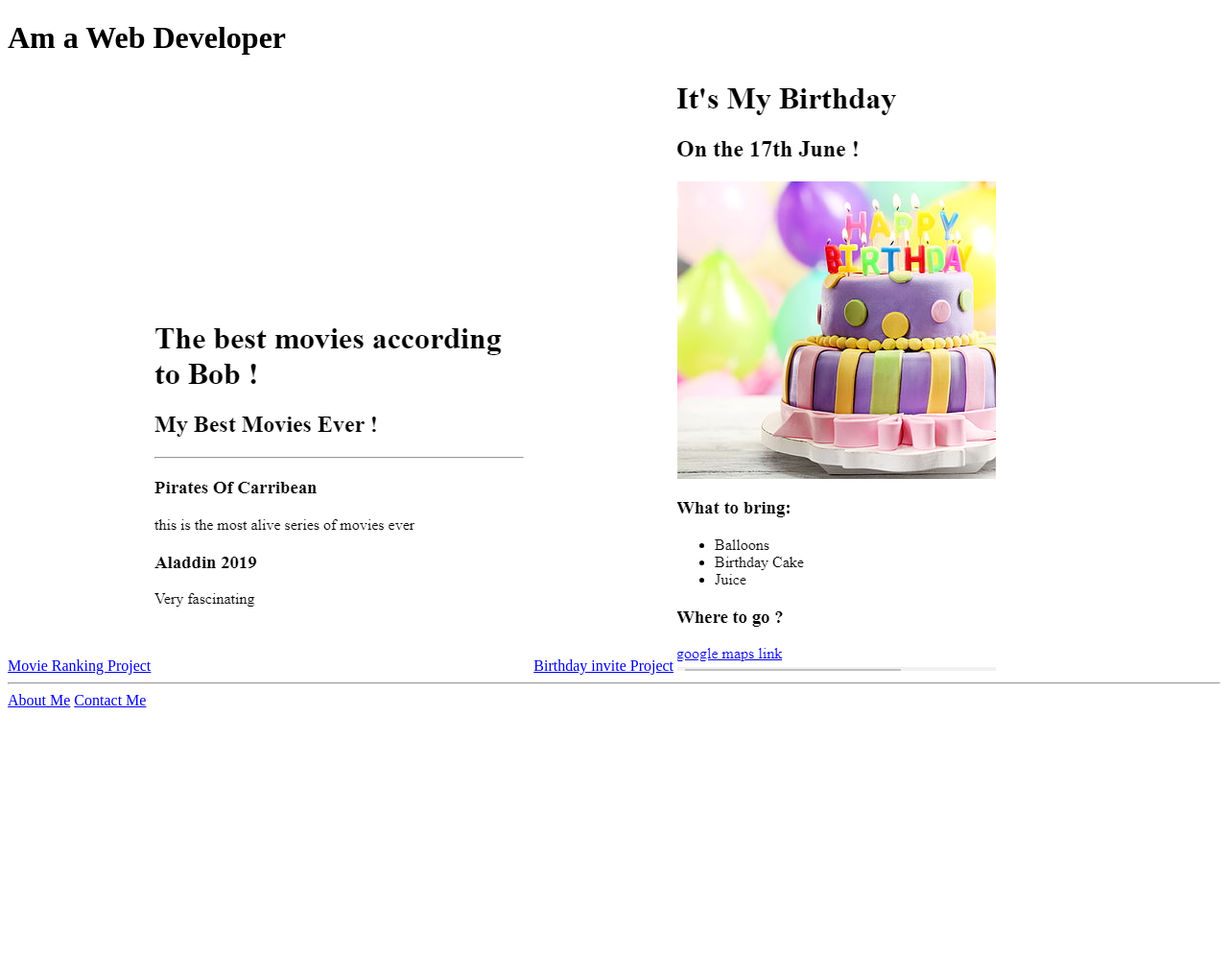
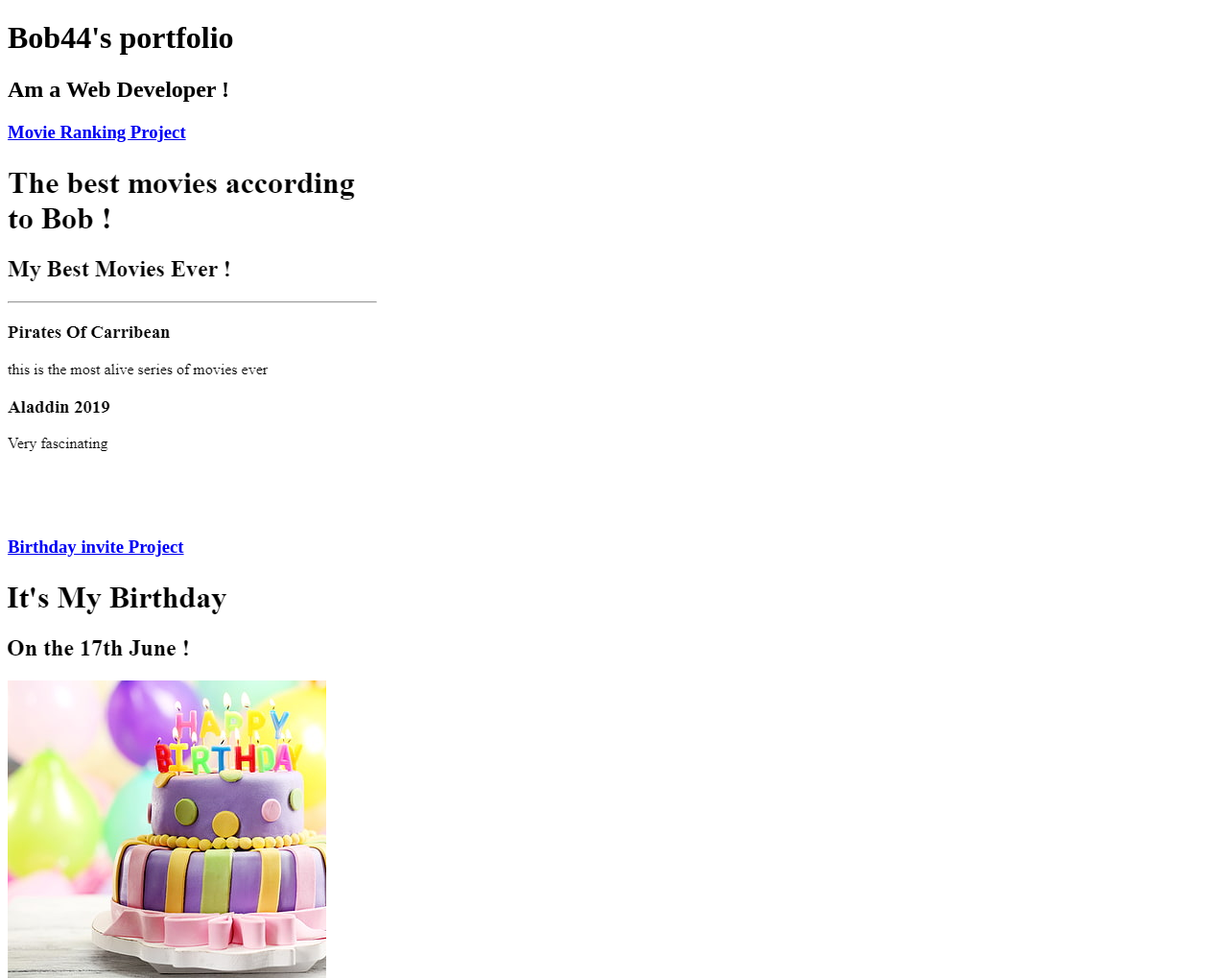
Before and after one commit to bob-44/html-portfolio, a plain HTML site: page index.html in a window 1280 px wide. Shown: the top 1019 px of the page at 96% size. Before the commit the page ends 800 px from the top, so only its background shows below. Drawn offline with Linux system fonts and the light colour scheme.

Commit message:
Update index.html

```diff
--- a/index.html
+++ b/index.html
@@ -7,11 +7,12 @@
     <title>Document</title>
 </head>
 <body>
-    <h1>Am a Web Developer</h1>
-    <a href="./public/movie-ranking.html">Movie Ranking Project</a>
+    <h1>Bob44's portfolio</h1>
+    <h2>Am a Web Developer !</h2>
+    <h3><a href="./public/movie-ranking.html">Movie Ranking Project</a></h2>
     <img src="./assets/images/movie-ranking.png" />
-
-    <a href="./public/birthday-invite.html">Birthday invite Project</a>
+    <h3><a href="./public/birthday-invite.html">Birthday invite Project</a>
+</h3>
     <img src="./assets/images/birthday-invite.png" />
     <hr />
     <a href="./public/about.html">About Me</a> <a href="./public/contact.html">Contact Me</a>
```
